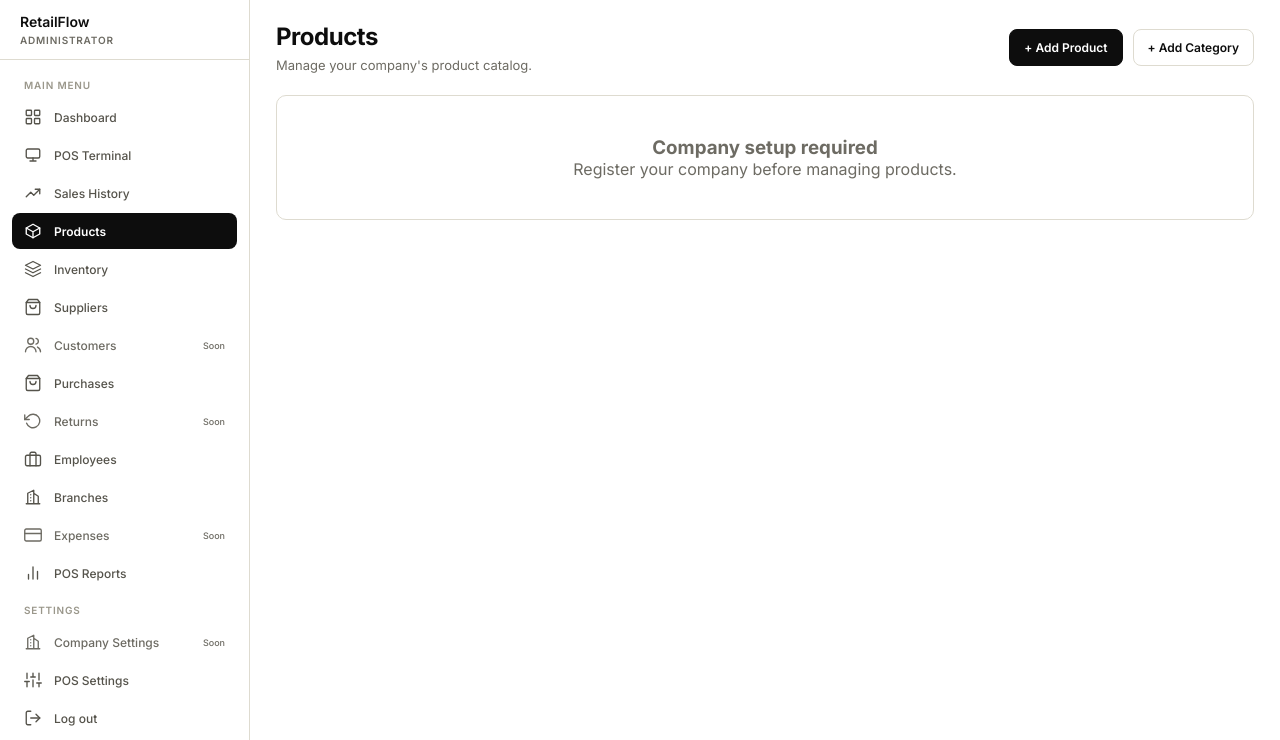
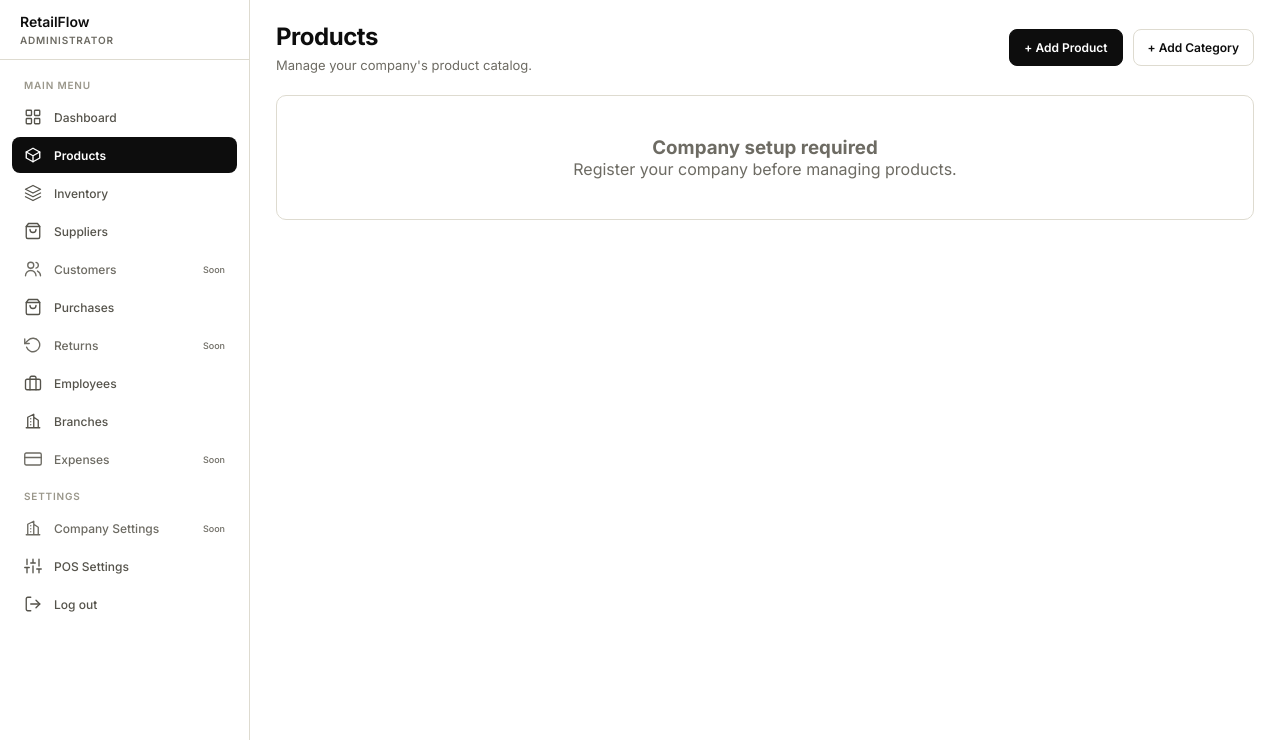
Before and after one commit to Shabeeb-ops/Retailflow, a Django app: page /products/ in a window 1280 px wide. Shown: the part 60-800 px from the top of the page. Run offline with Django 5.2, Linux system fonts and the light colour scheme; the visitor is signed in with stand-in values (Sample User, id 1); data that the repository does not hold is empty.

Commit message:
Restrict POS terminal access to cashiers and streamline admin menu

```diff
--- a/src/retailflow/pos/views.py
+++ b/src/retailflow/pos/views.py
@@ -6,7 +6,7 @@ from django.core.exceptions import PermissionDenied, ValidationError
 from django.core.paginator import Paginator
 from django.db.models import Count, IntegerField, Q, Sum, Value
 from django.db.models.functions import Coalesce
-from django.http import Http404, JsonResponse
+from django.http import Http404, HttpResponseForbidden, JsonResponse
 from django.shortcuts import get_object_or_404, redirect, render
 from django.urls import reverse
 from django.utils import timezone
@@ -47,6 +47,10 @@ def pos_terminal(request):
     - Dynamic cart management with hold/recall and thermal receipt checkout.
     """
     employee = getattr(request.user, "employee", None)
+    if not employee and hasattr(request.user, "company"):
+        messages.info(request, "The POS Terminal is operated by Cashiers. You can customize POS options in POS Settings.")
+        return redirect("pos_settings")
+
     if employee and employee.role not in ["CASHIER", "MANAGER"]:
         return HttpResponseForbidden("You do not have permission to access the POS Terminal.")
 
--- a/src/retailflow/templates/includes/admin_sidebar.html
+++ b/src/retailflow/templates/includes/admin_sidebar.html
@@ -74,25 +74,6 @@
             <use href="#i-dash"/>
         </svg>
         <span>Dashboard</span>
-    </a>
-
-    <!-- POS Terminal -->
-    <a href="{% url 'pos' %}" target="_blank"
-       class="menu-item {% if active_nav == 'pos' %}active{% endif %}"
-       title="Open POS Terminal">
-        <svg class="icon">
-            <use href="#i-pos"/>
-        </svg>
-        <span>POS Terminal</span>
-    </a>
-
-    <!-- Sales History -->
-    <a href="{% url 'pos_sales_history' %}"
-       class="menu-item {% if active_nav == 'pos_history' %}active{% endif %}">
-        <svg class="icon">
-            <use href="#i-sales"/>
-        </svg>
-        <span>Sales History</span>
     </a>
 
     <!-- Products -->
@@ -179,15 +160,6 @@
         <small class="coming">Soon</small>
     </span>
 
-    <!-- Reports -->
-    <a href="{% url 'pos_reports' %}"
-       class="menu-item {% if active_nav == 'pos_reports' %}active{% endif %}">
-        <svg class="icon">
-            <use href="#i-bars"/>
-        </svg>
-        <span>POS Reports</span>
-    </a>
-
     <div class="menu-title">Settings</div>
 
     <!-- Company Settings (Soon) -->
--- a/src/retailflow/templates/pos/settings.html
+++ b/src/retailflow/templates/pos/settings.html
@@ -109,7 +109,6 @@
             <h1>POS Configuration</h1>
             <p style="margin:0;color:var(--muted);font-size:13px;">Manage register display preferences, thermal receipt formats, and checkout options.</p>
         </div>
-        <a href="{% url 'pos' %}" target="_blank" class="button">+ Open POS Terminal</a>
     </div>
 
     <form method="post" class="settings-card">
```
